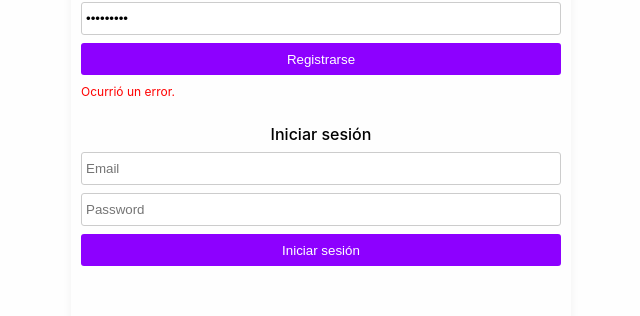
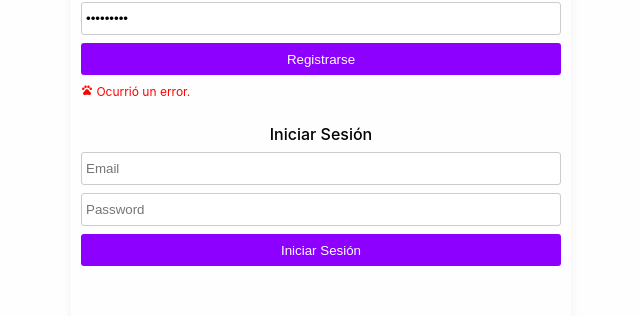
Before and after one commit to Nicocappabianca/petgram, a React app: page /favs in a window 1280 px wide. Both pictures are taken after typing "name@example.com", "Sample123" into the empty fields and a click on the button "Registrarse". Shown: the part 190-506 px from the top of the page, without its empty margins (319-959 px from the left). Built offline with nearby package versions, Linux system fonts and the light colour scheme; no server answers.

Commit message:
add login

```diff
--- a/src/components/UserForm/index.js
+++ b/src/components/UserForm/index.js
@@ -1,6 +1,7 @@
 import React from 'react'
 import { useInputValue } from '../../hooks/useInputValue'
 import { Form, Input, Button, Title, ErrorMsg } from './styles'
+import { MdPets } from 'react-icons/md'
 
 export const UserForm = ({ onSubmit, title, error, disabled }) => {
   const email = useInputValue('')
@@ -33,7 +34,7 @@ export const UserForm = ({ onSubmit, title, error, disabled }) => {
         />
         <Button disabled={disabled}>{title}</Button>
       </Form>
-      {error && <ErrorMsg>{error}</ErrorMsg>}
+      {error && <ErrorMsg><MdPets />&nbsp;{error}</ErrorMsg>}
     </>
   )
 }
--- /dev/null
+++ b/src/container/LoginMutation.js
@@ -0,0 +1,17 @@
+import React from 'react'
+import { Mutation } from 'react-apollo'
+import { gql } from 'apollo-boost'
+
+const LOGIN = gql`
+mutation login($input: UserCredentials!) {
+  login (input: $input)
+}
+`
+
+export const LoginMutation = ({ children }) => {
+  return(
+    <Mutation mutation={LOGIN}>
+      {children}
+    </Mutation>
+  )
+}
--- a/src/pages/NotRegisteredUser.js
+++ b/src/pages/NotRegisteredUser.js
@@ -2,6 +2,7 @@ import React from 'react'
 import Context from '../Context'
 import { UserForm } from '../components/UserForm'
 import { RegisterMutation } from '../container/RegisterMutation'
+import { LoginMutation } from '../container/LoginMutation'
 
 export const NotRegisteredUser = () => (
   <Context.Consumer>
@@ -24,7 +25,22 @@ export const NotRegisteredUser = () => (
                 }
               }
             </RegisterMutation>
-            <UserForm onSubmit={activateAuth} title="Iniciar sesión" />
+
+            <LoginMutation>
+              {
+                (login, { data, loading, error }) => {
+                  const onSubmit = ({ email, password }) => {
+                    const input = { email, password }
+                    const variables = { input }
+                    login({ variables }).then(activateAuth)
+                  }
+
+                  const errorMsg = error && 'Ocurrió un error.'
+
+                  return <UserForm onSubmit={onSubmit} disabled={loading} error={errorMsg} title="Iniciar Sesión" />
+                }
+              }
+            </LoginMutation>
           </>
         )
       }
```
